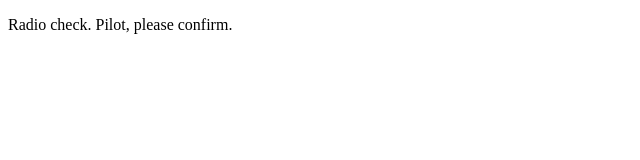
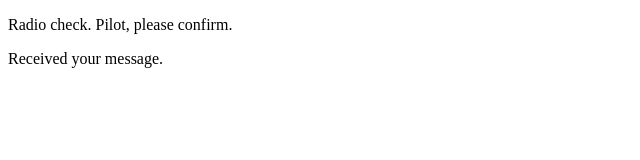
Before and after one commit to musashimikiri/communication-log-CONTROL, a plain HTML site: page index.html in a window 1280 px wide. Shown: the whole page, without its empty margins (0-640 px from the left). Drawn offline with Linux system fonts and the light colour scheme.

Commit message:
added recived message

```diff
--- a/index.html
+++ b/index.html
@@ -2,5 +2,6 @@
 <html>
    <body>
       <p>Radio check. Pilot, please confirm.</p>
+      <p>Received your message.</p>
    </body>
 </html>
```
